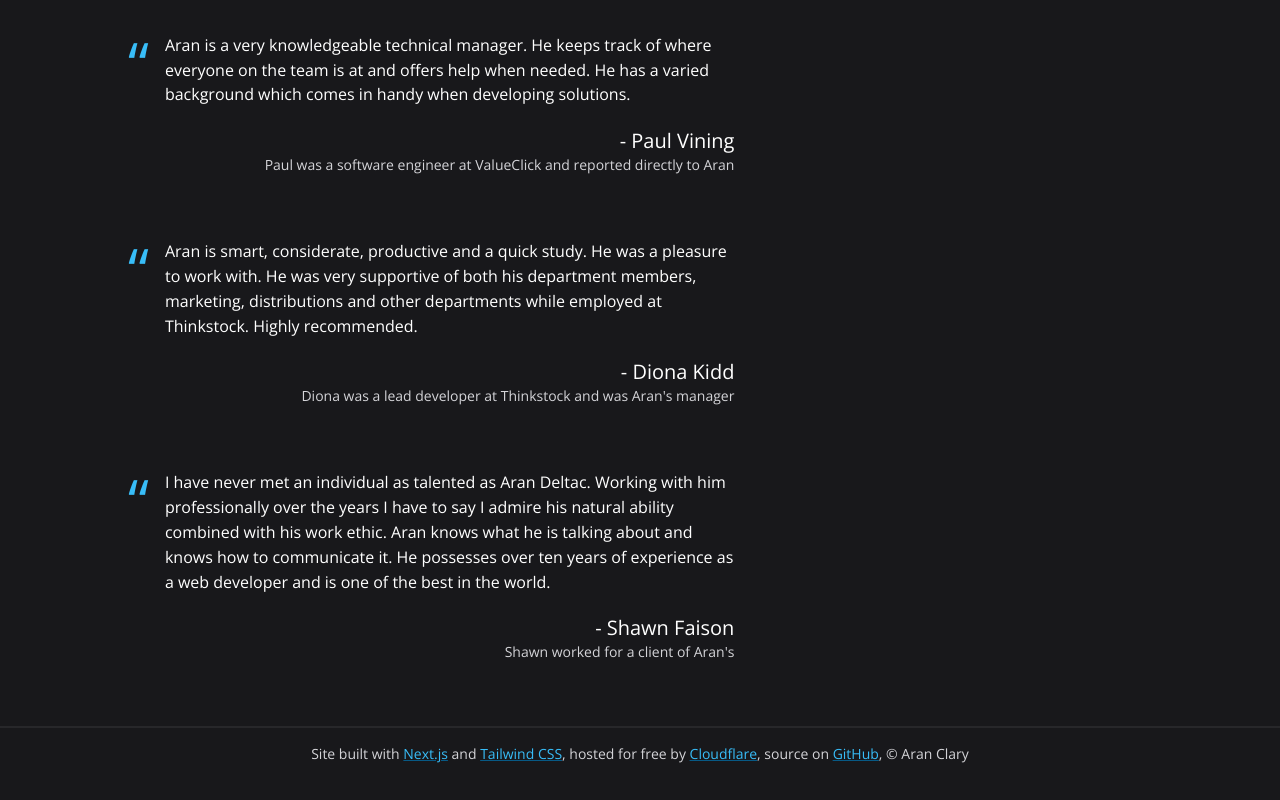
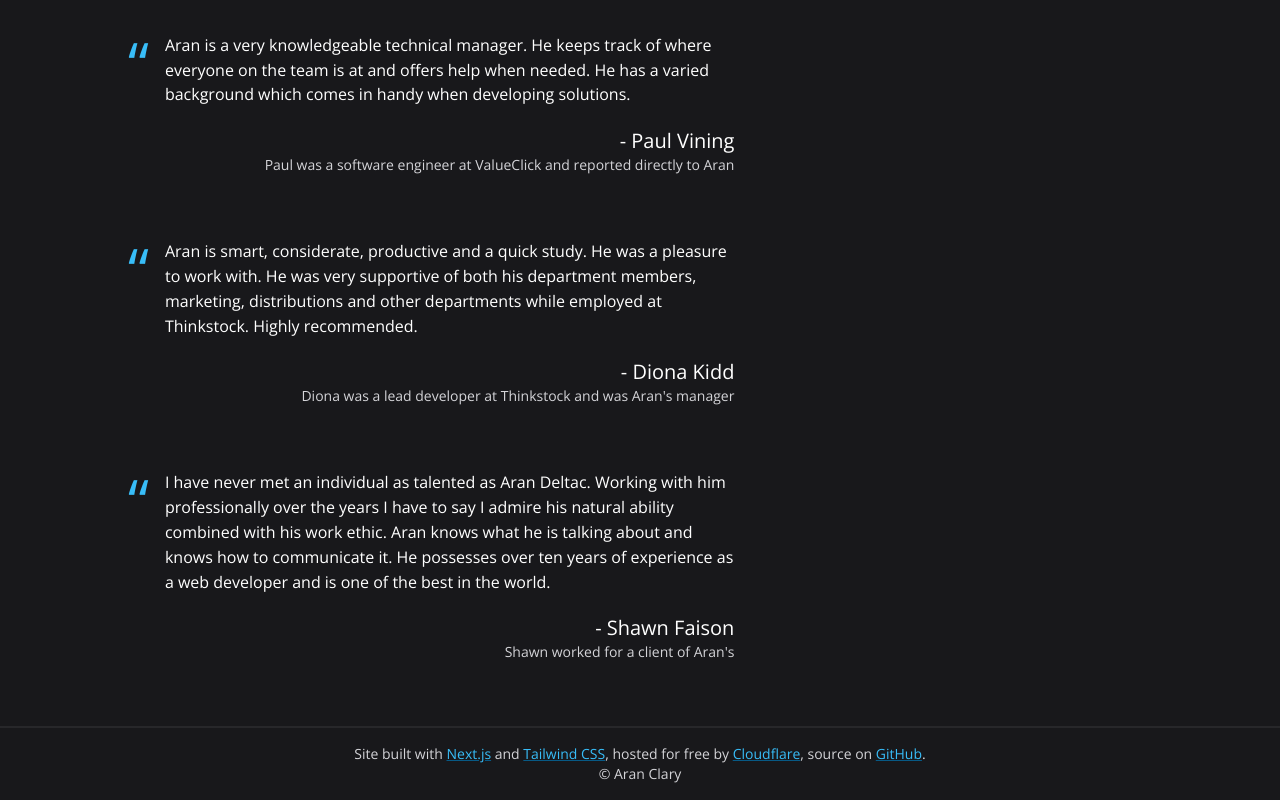
Before and after one commit to bluefeet/bluefeet.dev, a Next.js app: page / in a window 1280 px wide. Shown: the part 6862-7662 px from the top of the page. Built offline with nearby package versions, Linux system fonts and the light colour scheme.

Commit message:
refactor(ui): move copyright and crop art

```diff
--- a/app/page.tsx
+++ b/app/page.tsx
@@ -58,7 +58,8 @@ const Page = () => <>
 
   <footer className='border-zinc-800 border-solid border-t-2 text-center p-4 print:hidden'>
     <Details>
-      Site built with <Link href='https://nextjs.org/'>Next.js</Link> and <Link href='https://tailwindcss.com/'>Tailwind CSS</Link>, hosted for free by <Link href='https://pages.cloudflare.com/'>Cloudflare</Link>, source on <Link href='https://github.com/bluefeet/bluefeet.dev'>GitHub</Link>, &copy; {resume.contact?.fullName}
+      Site built with <Link href='https://nextjs.org/'>Next.js</Link> and <Link href='https://tailwindcss.com/'>Tailwind CSS</Link>, hosted for free by <Link href='https://pages.cloudflare.com/'>Cloudflare</Link>, source on <Link href='https://github.com/bluefeet/bluefeet.dev'>GitHub</Link>.<br />
+      &copy; {resume.contact?.fullName}
     </Details>
   </footer>
 
```
Also changed, not shown: app/robot.jpg.
